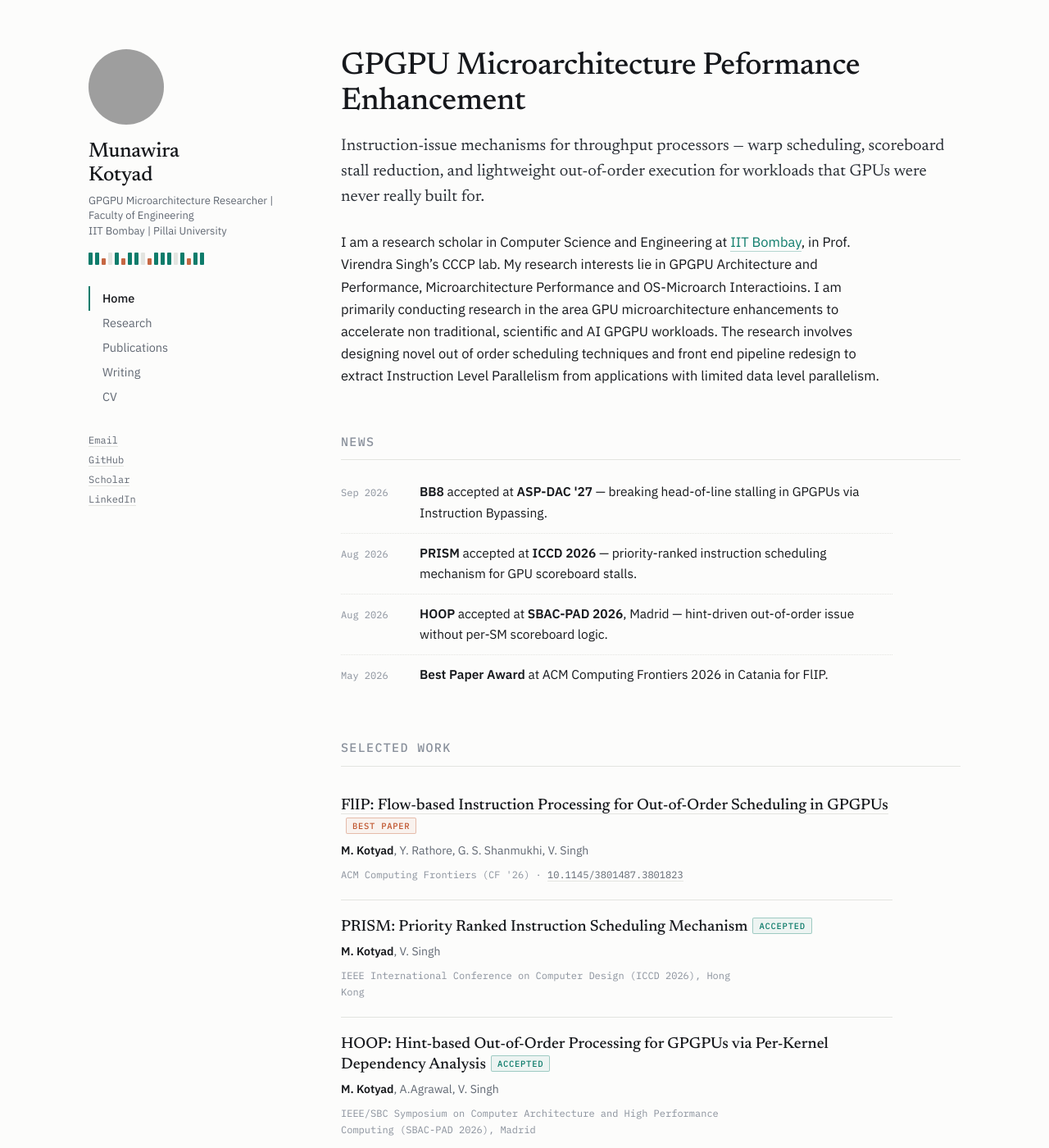
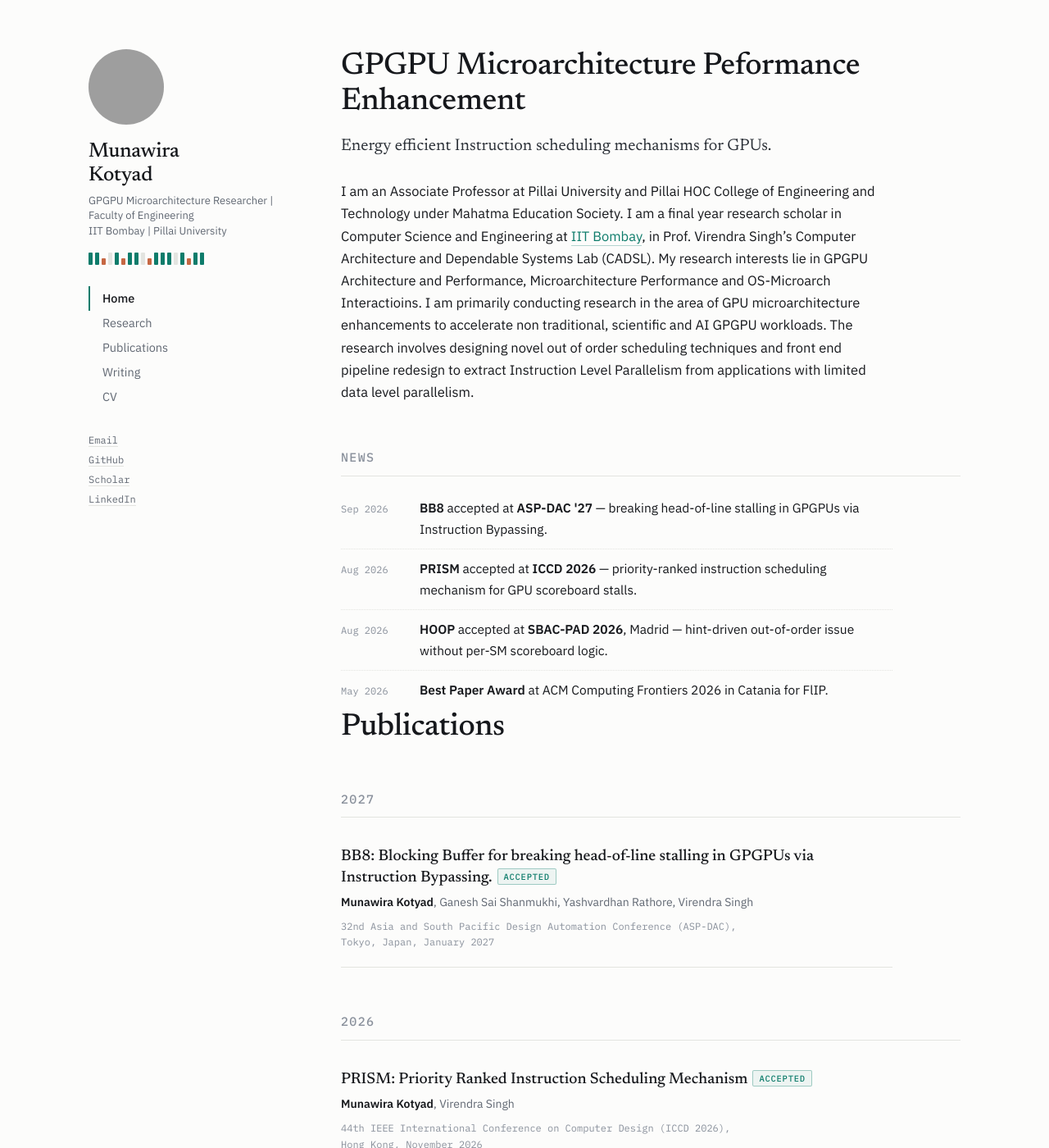
Before and after one commit to munawira/munawira.github.io, a Jekyll site: the page built from index.md, in a window 1280 px wide and 1400 px high. Shown: the whole window at 82% size. Built offline with Jekyll 4.4.1, drawn with Linux system fonts in a browser that asks for light colours; some of the changed text lies outside the part shown; grey boxes are pictures that could not be loaded.

Commit message:
Update index.md

```diff
--- a/index.md
+++ b/index.md
@@ -5,13 +5,11 @@ title: Home
 
 <h1>GPGPU Microarchitecture Peformance Enhancement</h1>
 
-<p class="lede">Instruction-issue mechanisms for throughput processors — warp
-scheduling, scoreboard stall reduction, and lightweight out-of-order execution
-for workloads that GPUs were never really built for.</p>
+<p class="lede">Energy efficient Instruction scheduling mechanisms for GPUs.</p>
 
-I am a research scholar in Computer Science and Engineering at
-[IIT Bombay](https://www.cse.iitb.ac.in/), in Prof. Virendra Singh's CCCP lab.
-My research interests lie in GPGPU Architecture and Performance, Microarchitecture Performance and OS-Microarch Interactioins. I am primarily conducting research in the area GPU microarchitecture enhancements to accelerate non traditional, scientific and AI GPGPU workloads. The research involves designing novel out of order scheduling techniques and front end pipeline redesign to extract Instruction Level Parallelism from applications with limited data level parallelism.
+I am an Associate Professor at Pillai University and Pillai HOC College of Engineering and Technology under Mahatma Education Society.
+I am a final year research scholar in Computer Science and Engineering at [IIT Bombay](https://www.cse.iitb.ac.in/), in Prof. Virendra Singh's Computer Architecture and Dependable Systems Lab (CADSL).
+My research interests lie in GPGPU Architecture and Performance, Microarchitecture Performance and OS-Microarch Interactioins. I am primarily conducting research in the area of GPU microarchitecture enhancements to accelerate non traditional, scientific and AI GPGPU workloads. The research involves designing novel out of order scheduling techniques and front end pipeline redesign to extract Instruction Level Parallelism from applications with limited data level parallelism.
 
 
 
@@ -23,6 +21,48 @@ My research interests lie in GPGPU Architecture and Performance, Microarchitectu
   <li><time>Aug 2026</time><span><strong>HOOP</strong> accepted at <strong>SBAC-PAD 2026</strong>, Madrid — hint-driven out-of-order issue without per-SM scoreboard logic.</span></li>
   <li><time>May 2026</time><span><strong>Best Paper Award</strong> at ACM Computing Frontiers 2026 in Catania for FlIP.</span></li>
 </ul>
+
+
+<h1>Publications</h1>
+
+<!-- <p class="lede">Published and A</p> -->
+
+## 2027
+<div class="pub">
+  <p class="pub-title">BB8:
+Blocking Buffer for breaking head-of-line stalling in GPGPUs via
+Instruction Bypassing.<span class="tag accepted">Accepted</span></p>
+    <p class="pub-authors"><span class="me">Munawira Kotyad</span>, Ganesh Sai Shanmukhi, Yashvardhan Rathore, Virendra Singh</p>
+  <p class="pub-meta"> 32nd Asia and South Pacific Design Automation
+Conference (ASP-DAC), Tokyo, Japan, January 2027</p>
+</div>
+## 2026
+
+<div class="pub">
+  <p class="pub-title">PRISM: Priority Ranked Instruction Scheduling Mechanism<span class="tag accepted">Accepted</span></p>
+  <p class="pub-authors"><span class="me">Munawira Kotyad</span>, Virendra Singh</p>
+  <p class="pub-meta"> 44th IEEE International Conference on Computer Design (ICCD 2026), Hong Kong, November 2026</p>
+</div>
+
+<div class="pub">
+  <p class="pub-title">HOOP: Hint-based Out-of-Order Processing for GPGPUs via Per-Kernel Dependency Analysis<span class="tag accepted">Accepted</span></p>
+  <p class="pub-authors"><span class="me">Munawira Kotyad</span>, Ayush Agrawal,Virendra Singh</p>
+  <p class="pub-meta">38th IEEE/SBC International Symposium on Computer Architecture and High Performance Computing (SBAC-PAD 2026), Madrid, October 2026</p>
+</div>
+
+<div class="pub">
+  <p class="pub-title"><a href="https://doi.org/10.1145/3801487.3801823">FlIP: Flow-based Instruction Processing for Out-of-Order Scheduling in GPGPUs</a><span class="tag award">Best Paper</span></p>
+  <p class="pub-authors"><span class="me">Munawira Kotyad</span>, Yashvardhan Rathore, Ganesh Sai Shanmukhi, Virendra Singh</p>
+  <p class="pub-meta">ACM International Conference on Computing Frontiers (CF '26), Catania, Italy · <a href="https://doi.org/10.1145/3801487.3801823">10.1145/3801487.3801823</a></p>
+</div>
+
+<div class="pub">
+  <p class="pub-title">Bypassing Blocking Instructions to Enable Out-of-Order Execution in GPGPUs</p>
+  <p class="pub-authors"><span class="me">Munawira Kotyad</span>, Ganesh Sai Shanmukhi, Yashvardhan Rathore, Virendra Singh</p>
+  <p class="pub-meta">Poster · ACM International Conference on Computing Frontiers (CF '26)</p>
+</div>
+
+
 
 ## Selected work
 
```
